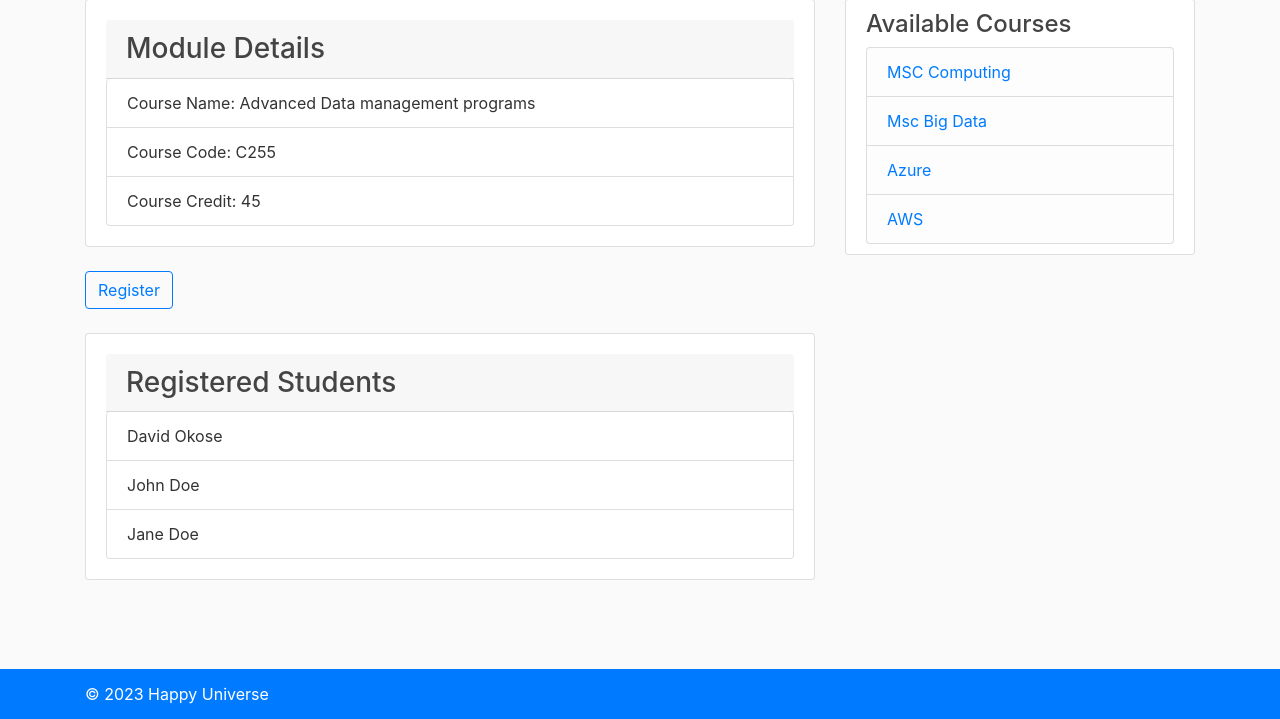
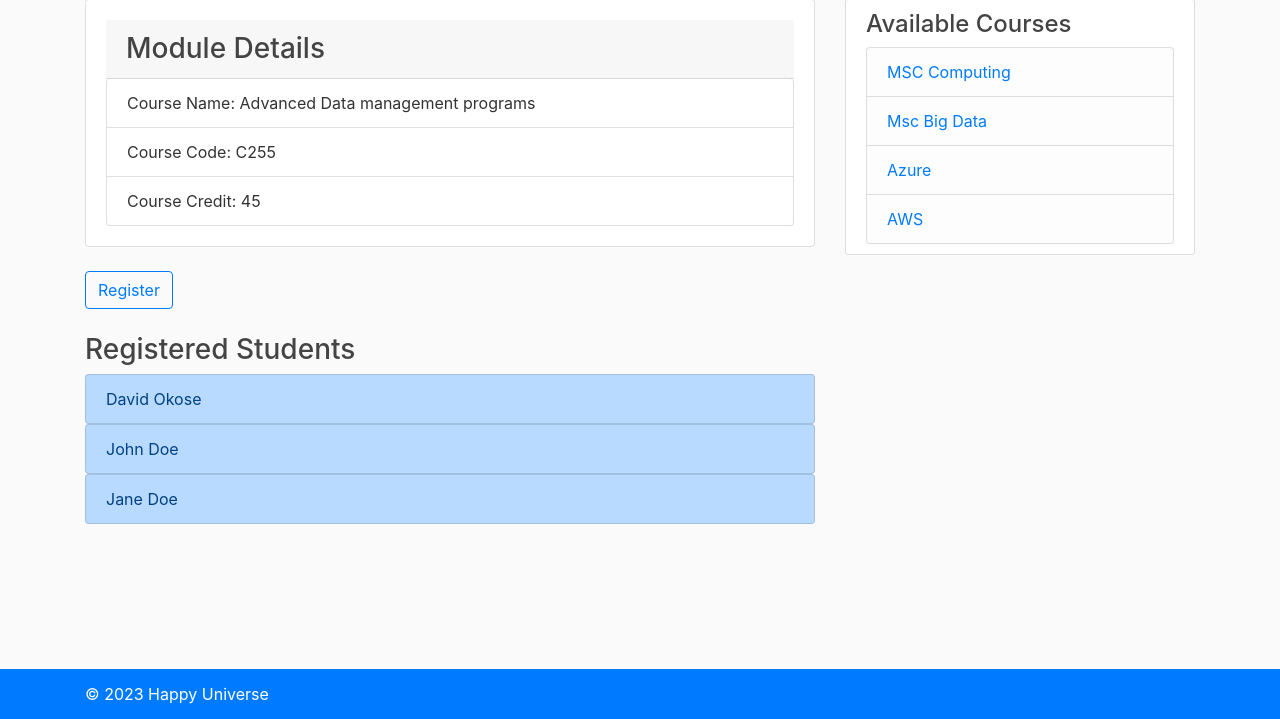
Before and after one commit to c2075843/registrationApp, a Django app: page /module/1/ in a window 1280 px wide. Shown: the part 81-800 px from the top of the page. Run offline with Django 4.2, Linux system fonts and the light colour scheme; a user stored in the database is signed in; data comes from the database, SQL or seed files in the repository; both versions use the stored data as it was after the commit; some libraries are stand-ins or nearby versions.

Commit message:
Bug fixed

```diff
--- a/accounts/forms.py
+++ b/accounts/forms.py
@@ -2,6 +2,7 @@ from django import forms
 from django.contrib.auth.models import User,Group
 from django.contrib.auth.forms import UserCreationForm
 from accounts.models import Student
+
 
 class UserRegisterForm(UserCreationForm):
     email = forms.EmailField(label = 'Email address', help_text = 'Your email address.')
--- a/accounts/urls.py
+++ b/accounts/urls.py
@@ -3,6 +3,7 @@ from django.urls import path
 from django.contrib.auth import views as auth_views
 from accounts.models import Student
 from . import views
+
 
 
 
--- a/accounts/views.py
+++ b/accounts/views.py
@@ -5,6 +5,7 @@ from django.contrib import messages
 from accounts.models import Student
 from django.contrib.auth.decorators import login_required
 from .forms import ProfileUpdateForm,UserUpdateForm
+
 
 
 @login_required
--- a/courseapp/templates/courseapp/module_detail.html
+++ b/courseapp/templates/courseapp/module_detail.html
@@ -29,19 +29,24 @@
 {% endif %}
 
 <br>
-<div class="card">
-  <div class="card-body">
-    <h3 class="card-header">Registered Students</h3>
-    {% if registered_students %}
-      <ul class="list-group">
-        {% for first_name, last_name in registered_students %}
-          <li class="list-group-item">{{ first_name }} {{ last_name }}</li>
-        {% endfor %}
-      </ul>
-    {% else %}
-      <p>No students registered.</p>
-    {% endif %}
-  </div>
-</div>
 
+<h3>Registered Students</h3>
+{% if registered_students %}
+
+    {% for first_name, last_name in registered_students %}
+    <ul class="list-group">
+      <li class="list-group-item list-group-item-primary">
+        <span class="article-content text-black">{{ first_name }} {{ last_name }}</span>
+      </li>
+     </ul>
+    {% empty %}
+    <ul class="list-group">
+            <li class="list-group-item ">No students registered.</li>
+    </ul>
+    {% endfor %}
+
+{% else %}
+  <p>No students registered.</p>
+{% endif %}
+<br>
 {% endblock %}
--- a/courseapp/urls.py
+++ b/courseapp/urls.py
@@ -1,6 +1,7 @@
 
 from django.urls import path,include
 from courseapp import views
+
 
 
 
--- a/courseapp/views.py
+++ b/courseapp/views.py
@@ -4,6 +4,7 @@ from django.urls import reverse
 from .models import Module, Registration
 from django.contrib.auth.models import Group
 from django.contrib import messages
+
 
 
 def home(request):
@@ -20,24 +21,21 @@ def module_list(request):
     modules = Module.objects.all()
     return render(request, 'courseapp/module_list.html', {'modules': modules})
 
-@login_required
+@login_required  # Requires the user to be logged in to access this view
 def module_detail(request, pk):
     module = get_object_or_404(Module, pk=pk)
-    registered_users_count = Registration.objects.filter(module=module).count()
     registered_students = Registration.objects.filter(module=module).values_list('student__user__first_name', 'student__user__last_name')
-
-
+    # Check if the user is registered for this module
+    registered = False
     if request.user.is_authenticated:
         registered = Registration.objects.filter(student=request.user.student, module=module).exists()
-
     context = {
         'module': module,
-        'registered': registered,
-        'registered_users_count': registered_users_count,
+        "registered": registered,
         'registered_students': registered_students
+        }
+    return render(request, 'courseapp/module_detail.html', context)
 
-    }
-    return render(request, 'courseapp/module_detail.html', context)
 
 def course_detail(request, pk):
     course = get_object_or_404(Group, pk=pk)
--- a/registrationapp/urls.py
+++ b/registrationapp/urls.py
@@ -26,5 +26,4 @@ urlpatterns = [
     path('admin/', admin.site.urls),
     path("", include("courseapp.urls")),
     path("accounts/", include("accounts.urls")),
-
 ]+ static(settings.MEDIA_URL, document_root = settings.MEDIA_ROOT)
```
Also changed, not shown: accounts/templates/accounts/profile.html (+3 -5 lines), courseapp/templates/courseapp/contact.html (+10 -2 lines), accounts/models.py (line endings or trailing spaces), courseapp/models.py (line endings or trailing spaces), db.sqlite3, 1 other file.
